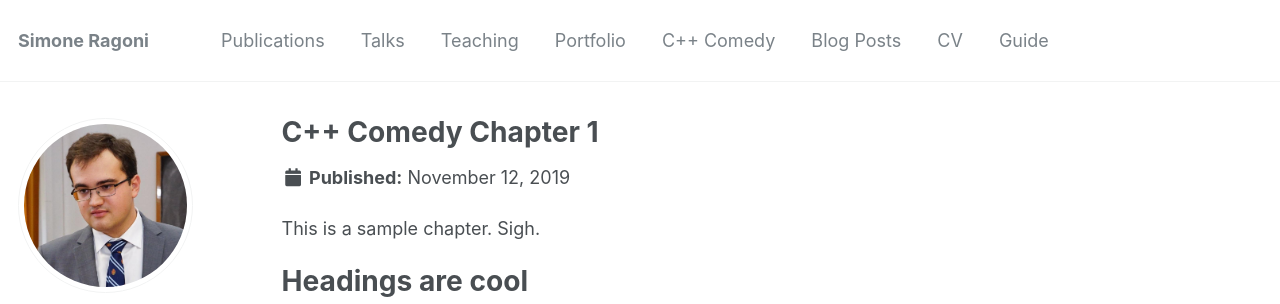
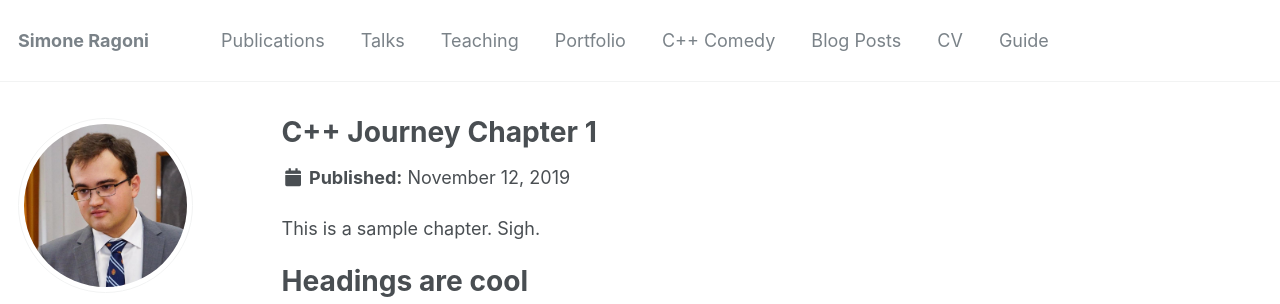
Before and after one commit to mdarabiamin/siragoni.github.io, a Jekyll site: the page built from _CppComedy/portfolio-1.md, in a window 1280 px wide. Shown: the top 304 px of the page. Built offline with Jekyll 4.4.1, drawn with Linux system fonts in a browser that asks for light colours.

Commit message:
Update portfolio-1.md

```diff
--- a/_CppComedy/portfolio-1.md
+++ b/_CppComedy/portfolio-1.md
@@ -1,7 +1,7 @@
 ---
-title: 'C++ Comedy Chapter 1'
+title: 'C++ Journey Chapter 1'
 date: 2019-11-12
-permalink: /CppComedy/Chapter-1/
+permalink: /CppJourney/Chapter-1/
 type: "portfolio"
 collection: portfolio
 author_profile: true
```
